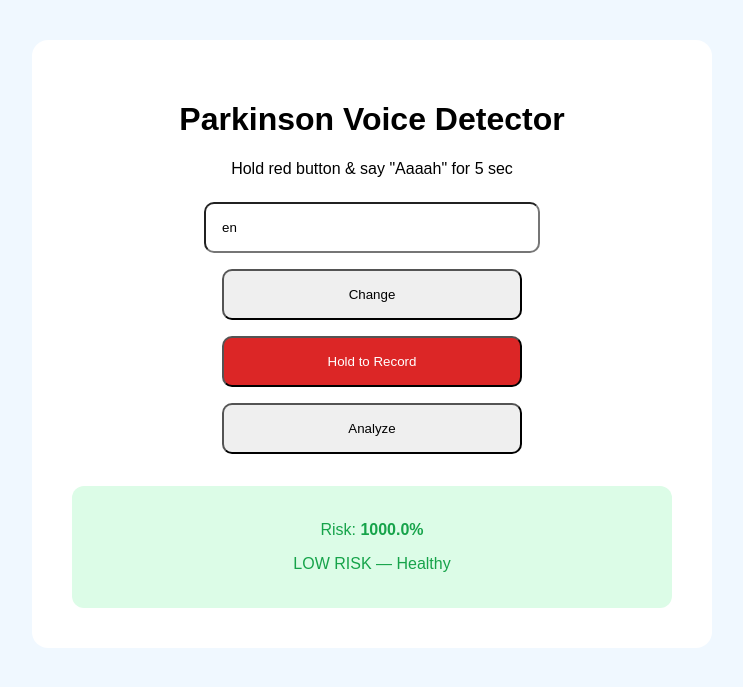
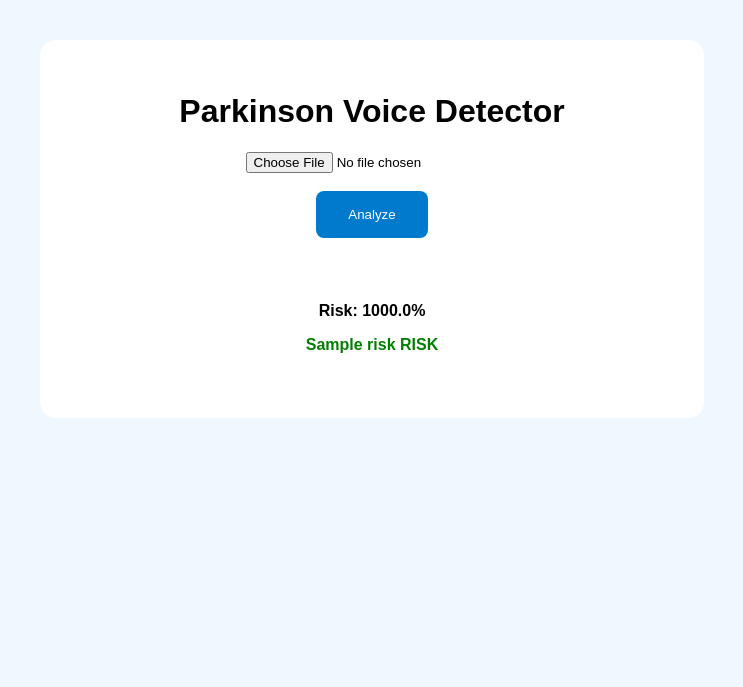
Before and after one commit to cijopriyadharshan/parkisons_app, a Flask app: template templates/index.html in a window 1280 px wide. Shown: the top 687 px of the page, without its empty margins (268-1011 px from the left). Run offline with Flask 3, Linux system fonts and the light colour scheme; the template is opened without the code that fills it: most values are stand-ins (such as "Sample title", 1, 10 or a date in 2020); parts of the project's set-up code (start-up, migrations or seed data) failed here and were passed over.

Commit message:
Update index.html

```diff
--- a/templates/index.html
+++ b/templates/index.html
@@ -1,48 +1,34 @@
 <!DOCTYPE html>
 <html>
 <head>
-  <meta charset="UTF-8">
-  <title>Parkinson Voice Detector</title>
-  <meta name="viewport" content="width=device-width, initial-scale=1">
+  <title>Parkinson Detector</title>
   <style>
-    body {font-family: sans-serif; text-align: center; background: #f0f8ff; padding: 2rem;}
-    .container {max-width: 600px; margin: auto; background: white; padding: 2.5rem; border-radius: 16px;}
-    input, button {margin: 0.5rem; padding: 1rem; border-radius: 10px; width: 100%; max-width: 300px;}
-    #record {background: #dc2626; color: white;}
+    body {font-family: Arial; text-align: center; background: #f0f8ff; padding: 2rem;}
+    .container {max-width: 600px; margin: auto; background: white; padding: 2rem; border-radius: 16px;}
+    button {background: #007acc; color: white; padding: 1rem 2rem; border: none; border-radius: 8px;}
     #loading {display: none;}
-    .result {margin-top: 1.5rem; padding: 1.2rem; border-radius: 12px;}
-    .high {background: #fee2e2; color: #dc2626;}
-    .low {background: #dcfce7; color: #16a34a;}
   </style>
 </head>
 <body>
   <div class="container">
-    <h1 data-text="Parkinson Voice Detector">Parkinson Voice Detector</h1>
-    <p data-text="Hold red button & say &quot;Aaaah&quot; for 5 sec">Hold red button & say "Aaaah" for 5 sec</p>
-
-    <input type="text" placeholder="lang: hi, ta, fr..." value="{{ lang }}" id="lang">
-    <button onclick="location.href='/?lang='+document.getElementById('lang').value">Change</button>
-
-    <form method="post" enctype="multipart/form-data" id="form">
-      <input type="file" name="file" accept="audio/*" id="file" style="display:none">
-      <button type="button" id="record">Hold to Record</button>
-      <audio id="audio" controls style="display:none; width:300px"></audio>
-      <button type="submit">
-        <span id="text" data-text="Analyze">Analyze</span>
-        <span id="loading" data-text="Analyzing...">Analyzing...</span>
+    <h1>Parkinson Voice Detector</h1>
+    <form method="post" enctype="multipart/form-data">
+      <input type="file" name="file" accept="audio/*" required>
+      <br><br>
+      <button type="submit" id="btn">
+        <span id="text">Analyze</span>
+        <span id="loading">Processing... (up to 3 min)</span>
       </button>
     </form>
 
     {% if result %}
-      <div class="result {{ 'high' if result.risk == 'HIGH' else 'low' }}">
+      <div style="margin-top: 2rem; padding: 1rem; border-radius: 8px; font-weight: bold;">
         {% if result.error %}
-          <p style="color:red" data-text="Error: {{ result.error }}">Error: {{ result.error }}</p>
+          <p style="color:red">{{ result.error }}</p>
         {% else %}
-          <p data-text="Risk: <strong>{{ "%.1f"|format(result.risk_score * 100) }}%</strong>">
-            Risk: <strong>{{ "%.1f"|format(result.risk_score * 100) }}%</strong>
-          </p>
-          <p data-text="{{ 'HIGH RISK — See doctor' if result.risk == 'HIGH' else 'LOW RISK — Healthy' }}">
-            {{ 'HIGH RISK — See doctor' if result.risk == 'HIGH' else 'LOW RISK — Healthy' }}
+          <p>Risk: <strong>{{ "%.1f"|format(result.risk_score * 100) }}%</strong></p>
+          <p style="color: {% if result.risk == 'HIGH' %}red{% else %}green{% endif %}">
+            {{ result.risk }} RISK
           </p>
         {% endif %}
       </div>
@@ -50,41 +36,7 @@
   </div>
 
   <script>
-    let r, blob;
-    const lang = new URLSearchParams(location.search).get('lang') || 'en';
-    if (lang !== 'en') {
-      document.querySelectorAll('[data-text]').forEach(el => {
-        fetch('/translate', {
-          method: 'POST',
-          headers: {'Content-Type': 'application/json'},
-          body: JSON.stringify({text: el.dataset.text, lang})
-        }).then(r => r.json()).then(d => el.innerHTML = d.translated);
-      });
-    }
-
-    document.getElementById('record').onpointerdown = async e => {
-      e.preventDefault();
-      if (r) return;
-      const s = await navigator.mediaDevices.getUserMedia({audio: true});
-      r = new MediaRecorder(s); const c = [];
-      r.ondataavailable = e => c.push(e.data);
-      r.onstop = () => {
-        blob = new Blob(c, {type: 'audio/wav'});
-        const url = URL.createObjectURL(blob);
-        const a = document.getElementById('audio');
-        a.src = url; a.style.display = 'block';
-        const dt = new DataTransfer();
-        dt.items.add(new File([blob], "voice.wav"));
-        document.getElementById('file').files = dt.files;
-        s.getTracks().forEach(t => t.stop());
-        r = null;
-        document.getElementById('record').textContent = 'Hold to Record';
-      };
-      r.start();
-      document.getElementById('record').textContent = 'Recording...';
-    };
-
-    document.getElementById('form').onsubmit = () => {
+    document.querySelector('form').onsubmit = () => {
       document.getElementById('text').style.display = 'none';
       document.getElementById('loading').style.display = 'inline';
     };
```
